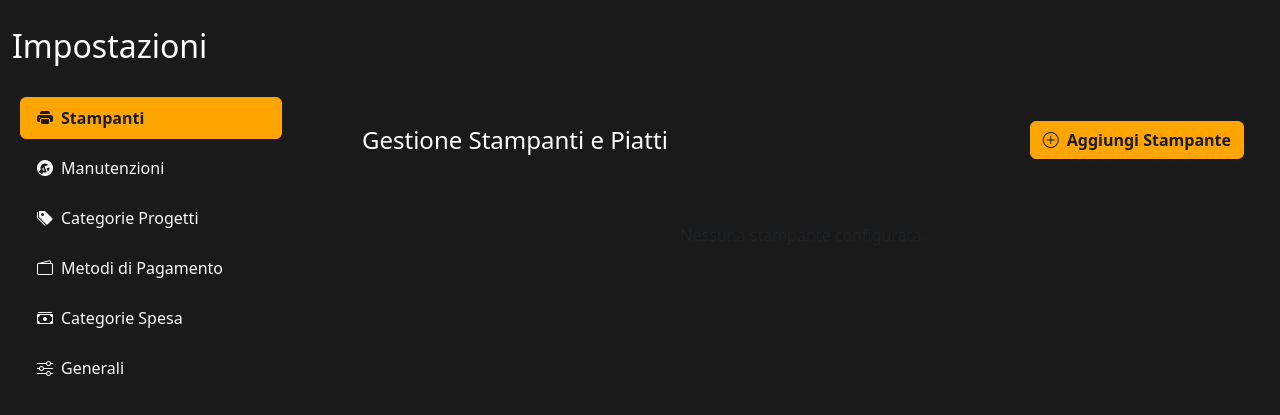
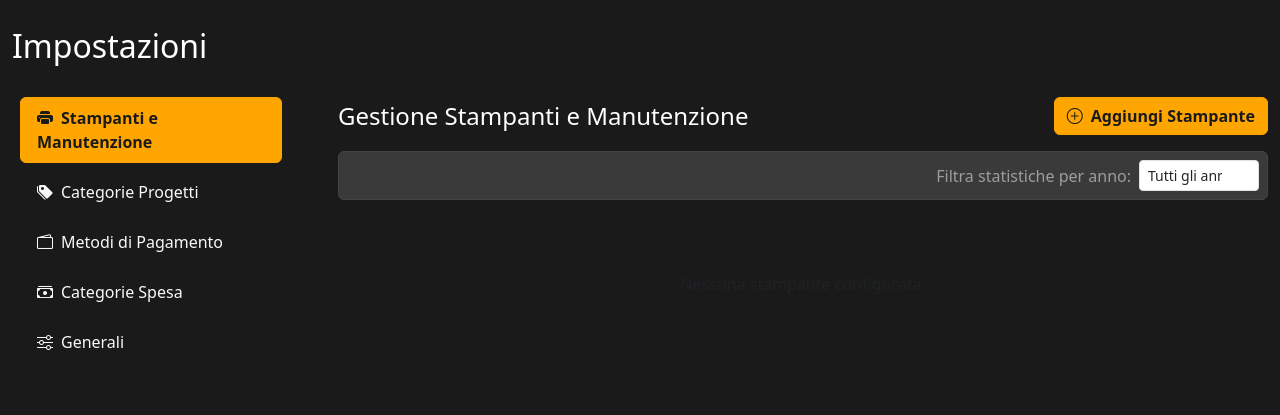
Before and after one commit to 3D-MAGE/app3dmage, a Django app: page /settings/ in a window 1280 px wide. Shown: the part 67-482 px from the top of the page. Run offline with Django 5.2, Linux system fonts and the light colour scheme; the visitor is signed in with stand-in values (Sample User, id 1); data comes from the database, SQL or seed files in the repository; data that the repository does not hold is empty.

Commit message:
Bugfix Filamenti e aggiornamento Settings

```diff
--- a/app_3dmage_management/static/js/settings.js
+++ b/app_3dmage_management/static/js/settings.js
@@ -99,7 +99,7 @@ document.addEventListener('DOMContentLoaded', function () {
         });
     });
 
-    // NUOVO: Logica per il reset del contatore di manutenzione
+    // Logica per il reset del contatore di manutenzione
     document.querySelectorAll('.reset-maintenance-btn').forEach(button => {
         button.addEventListener('click', function() {
             const printerId = this.dataset.printerId;
@@ -135,41 +135,33 @@ document.addEventListener('DOMContentLoaded', function () {
                 const newTheme = e.target.value;
                 localStorage.setItem('theme', newTheme);
                 if (newTheme === 'light') {
-                    document.body.classList.add('light-theme');
+                    document.documentElement.classList.add('light-theme');
                 } else {
-                    document.body.classList.remove('light-theme');
+                    document.documentElement.classList.remove('light-theme');
                 }
             }
+        });
+    }
+
+    // NUOVO: Logica per l'auto-submit del filtro per anno
+    const yearFilterForm = document.getElementById('yearFilterForm');
+    if (yearFilterForm) {
+        const yearSelect = yearFilterForm.querySelector('select');
+        yearSelect.addEventListener('change', function() {
+            yearFilterForm.submit();
         });
     }
 });
 
 // Funzione helper per ottenere il cookie CSRF (se non già globale)
 function getCookie(name) {
-    let cookieValue = null;
-    if (document.cookie && document.cookie !== '') {
-        const cookies = document.cookie.split(';');
-        for (let i = 0; i < cookies.length; i++) {
-            const cookie = cookies[i].trim();
-            if (cookie.substring(0, name.length + 1) === (name + '=')) {
-                cookieValue = decodeURIComponent(cookie.substring(name.length + 1));
-                break;
-            }
-        }
-    }
+// ... existing code ...
     return cookieValue;
 }
 
 // Funzione helper per mostrare toast (se non già globale)
 function showToast(message, type = 'success') {
-    const toastEl = document.getElementById('appToast');
-    if (toastEl) {
-        const toastBody = toastEl.querySelector('.toast-body');
-        toastEl.classList.remove('bg-success', 'bg-danger', 'bg-warning', 'bg-info');
-        const bgColor = type === 'error' ? 'danger' : type;
-        toastEl.classList.add(`bg-${bgColor}`);
-        toastBody.textContent = message;
-        new bootstrap.Toast(toastEl).show();
+// ... existing code ...
     } else {
         console.log(`Toast (${type}): ${message}`);
     }
--- a/app_3dmage_management/templates/app_3dmage_management/settings.html
+++ b/app_3dmage_management/templates/app_3dmage_management/settings.html
@@ -11,8 +11,8 @@
     <!-- Menu di Navigazione Verticale -->
     <div class="col-md-3">
         <div class="nav flex-column nav-pills settings-nav" id="v-pills-tab" role="tablist" aria-orientation="vertical">
-            <button class="nav-link active text-start" id="v-pills-printers-tab" data-bs-toggle="pill" data-bs-target="#v-pills-printers" type="button" role="tab" aria-controls="v-pills-printers" aria-selected="true"><i class="bi bi-printer-fill me-2"></i>Stampanti</button>
-            <button class="nav-link text-start" id="v-pills-maintenance-tab" data-bs-toggle="pill" data-bs-target="#v-pills-maintenance" type="button" role="tab"><i class="bi bi-wrench-adjustable-circle-fill me-2"></i>Manutenzioni</button>
+            {# MODIFICA: Accorpata la sezione Stampanti e Manutenzione #}
+            <button class="nav-link active text-start" id="v-pills-printers-tab" data-bs-toggle="pill" data-bs-target="#v-pills-printers" type="button" role="tab" aria-controls="v-pills-printers" aria-selected="true"><i class="bi bi-printer-fill me-2"></i>Stampanti e Manutenzione</button>
             <button class="nav-link text-start" id="v-pills-categories-tab" data-bs-toggle="pill" data-bs-target="#v-pills-categories" type="button" role="tab" aria-controls="v-pills-categories" aria-selected="false"><i class="bi bi-tags-fill me-2"></i>Categorie Progetti</button>
             <button class="nav-link text-start" id="v-pills-payment-methods-tab" data-bs-toggle="pill" data-bs-target="#v-pills-payment-methods" type="button" role="tab" aria-controls="v-pills-payment-methods" aria-selected="false"><i class="bi bi-wallet2 me-2"></i>Metodi di Pagamento</button>
             <button class="nav-link text-start" id="v-pills-expense-categories-tab" data-bs-toggle="pill" data-bs-target="#v-pills-expense-categories" type="button" role="tab" aria-controls="v-pills-expense-categories" aria-selected="false"><i class="bi bi-cash-stack me-2"></i>Categorie Spesa</button>
@@ -23,28 +23,45 @@
     <!-- Contenuto delle Schede -->
     <div class="col-md-9">
         <div class="tab-content" id="v-pills-tabContent">
-            <!-- Scheda Stampanti -->
-            <div class="tab-pane fade show active p-4 bg-dark-card rounded-3" id="v-pills-printers" role="tabpanel">
+            <!-- NUOVO LAYOUT: Scheda Unificata Stampanti e Manutenzione -->
+            <div class="tab-pane fade show active" id="v-pills-printers" role="tabpanel">
                 <div class="d-flex justify-content-between align-items-center mb-3">
-                    <h4 class="text-white mb-0">Gestione Stampanti e Piatti</h4>
+                    <h4 class="text-white mb-0">Gestione Stampanti e Manutenzione</h4>
                      <button class="btn btn-primary-custom" data-bs-toggle="modal" data-bs-target="#addPrinterModal"><i class="bi bi-plus-circle me-1"></i> Aggiungi Stampante</button>
                 </div>
-                <div class="accordion accordion-flush" id="printersAccordion">
+
+                <!-- NUOVO: Filtro per Anno per Costo Elettricità -->
+                <div class="card bg-dark-card-lighter mb-4">
+                    <div class="card-body d-flex justify-content-end align-items-center p-2">
+                        <form id="yearFilterForm" method="get" class="d-flex align-items-center">
+                            <label for="year-filter" class="form-label me-2 mb-0 text-white-50">Filtra statistiche per anno:</label>
+                            <select name="year" id="year-filter" class="form-select form-select-sm" style="width: 120px;">
+                                <option value="">Tutti gli anni</option>
+                                {% for year in available_years %}
+                                <option value="{{ year }}" {% if selected_year == year %}selected{% endif %}>{{ year }}</option>
+                                {% endfor %}
+                            </select>
+                        </form>
+                    </div>
+                </div>
+
                 {% for printer in printers %}
-                    <div class="accordion-item bg-dark-card text-white">
-                        <h2 class="accordion-header d-flex align-items-center" id="heading-{{ printer.id }}">
-                            <button class="accordion-button bg-transparent text-white collapsed shadow-none py-3" type="button" data-bs-toggle="collapse" data-bs-target="#collapse-{{ printer.id }}">
-                                <i class="bi bi-printer-fill me-3 fs-5 text-primary-custom"></i>
-                                <span class="fw-bold me-auto">{{ printer.name }} <small class="text-muted">({{ printer.model }})</small></span>
-                                <span class="badge rounded-pill bg-secondary me-2">{{ printer.plate_count }} Piatti</span>
-                            </button>
-                            <div class="ms-2 item-actions">
+                <div class="card bg-dark-card mb-4">
+                    <div class="card-header d-flex justify-content-between align-items-center">
+                         <h5 class="mb-0 text-white">
+                            <i class="bi bi-printer me-2 text-primary-custom"></i>
+                            {{ printer.name }} <small class="text-muted">({{ printer.model }})</small>
+                        </h5>
+                        <div>
                             <button class="btn btn-sm btn-outline-light edit-btn" data-type="printer" data-id="{{ printer.id }}" data-bs-toggle="modal" data-bs-target="#editModal" title="Modifica Stampante"><i class="bi bi-pencil-fill"></i></button>
                             <button class="btn btn-sm btn-outline-danger delete-btn" data-type="printer" data-id="{{ printer.id }}" title="Elimina Stampante"><i class="bi bi-trash-fill"></i></button>
                         </div>
-                        </h2>
-                        <div id="collapse-{{ printer.id }}" class="accordion-collapse collapse" data-bs-parent="#printersAccordion">
-                            <div class="accordion-body border-top border-secondary">
+                    </div>
+                    <div class="card-body">
+                        <div class="row g-4">
+                            <!-- Colonna Piatti -->
+                            <div class="col-lg-4 border-end-lg border-secondary">
+                                <h6 class="mb-3">Piatti di Stampa <span class="badge rounded-pill bg-secondary align-middle">{{ printer.plate_count }}</span></h6>
                                 {% if printer.plates.all %}
                                 <ul class="list-group list-group-flush settings-list-group">
                                     {% for plate in printer.plates.all %}
@@ -60,39 +77,36 @@
                                 {% else %}<p class="text-muted small mb-0">Nessun piatto associato.</p>{% endif %}
                                 <button class="btn btn-sm btn-outline-success mt-3 add-plate-btn" data-printer-id="{{ printer.id }}" data-bs-toggle="modal" data-bs-target="#addPlateModal"><i class="bi bi-plus-lg"></i> Aggiungi Piatto</button>
                             </div>
+
+                            <!-- Colonna Statistiche -->
+                            <div class="col-lg-8">
+                                <h6 class="mb-3">Statistiche e Costi</h6>
+                                <div class="row text-center maintenance-counters mb-3">
+                                    <div class="col-md-4 border-end border-secondary">
+                                        <h6 class="text-muted text-uppercase small">Ore Stampa Totali</h6>
+                                        <p class="fs-5 fw-bold mb-0 text-primary-custom">{{ printer.total_print_time_formatted }}</p>
+                                    </div>
+                                    <div class="col-md-4 border-end border-secondary">
+                                        <h6 class="text-muted text-uppercase small">Da Ultimo Reset</h6>
+                                        <p class="fs-5 fw-bold mb-0 text-primary-custom">{{ printer.partial_print_time_formatted }}</p>
+                                    </div>
+                                    <div class="col-md-4">
+                                        <h6 class="text-muted text-uppercase small">Costo Corrente {% if selected_year %}({{ selected_year }}){% endif %}</h6>
+                                        <p class="fs-5 fw-bold mb-0 text-success">{{ printer.annotated_electricity_cost|floatformat:2 }}€</p>
                                     </div>
                                 </div>
-                    {% empty %}<div class="text-center text-muted p-5">Nessuna stampante configurata.</div>{% endfor %}
-                </div>
+                                <div class="text-center mb-4">
+                                    <button class="btn btn-sm btn-outline-warning reset-maintenance-btn" data-printer-id="{{ printer.id }}" title="Azzera il contatore parziale delle ore di stampa">
+                                        <i class="bi bi-arrow-counterclockwise"></i> Resetta Contatore Ore Parziali
+                                    </button>
                                 </div>
 
-            <!-- Scheda Manutenzioni (NUOVO LAYOUT) -->
-            <div class="tab-pane fade p-4 bg-dark-card rounded-3" id="v-pills-maintenance" role="tabpanel">
-                <div class="d-flex justify-content-between align-items-center mb-4">
-                    <h4 class="text-white mb-0">Registro Manutenzioni</h4>
-                    <button class="btn btn-primary-custom" data-bs-toggle="modal" data-bs-target="#addMaintenanceModal"><i class="bi bi-plus-circle me-1"></i> Aggiungi Log</button>
+                                <hr class="border-secondary my-3">
+
+                                <div class="d-flex justify-content-between align-items-center mb-3">
+                                    <h6 class="mb-0">Registro Manutenzioni <span class="badge rounded-pill bg-secondary align-middle">{{ printer.maintenance_count }}</span></h6>
+                                    <button class="btn btn-sm btn-outline-info" data-bs-toggle="modal" data-bs-target="#addMaintenanceModal"><i class="bi bi-plus-lg"></i> Aggiungi Log</button>
                                 </div>
-                {% for printer in printers %}
-                <div class="card maintenance-card bg-dark-card-lighter mb-4">
-                    <div class="card-header d-flex justify-content-between align-items-center">
-                        <h5 class="mb-0 text-white"><i class="bi bi-printer me-2"></i>{{ printer.name }}</h5>
-                        <button class="btn btn-sm btn-outline-warning reset-maintenance-btn" data-printer-id="{{ printer.id }}" title="Azzera il contatore parziale delle ore di stampa">
-                            <i class="bi bi-arrow-counterclockwise"></i> Resetta Contatore
-                        </button>
-                    </div>
-                    <div class="card-body">
-                        <div class="row text-center maintenance-counters">
-                            <div class="col-6 border-end border-secondary">
-                                <h6 class="text-muted text-uppercase small">Ore di Stampa Totali</h6>
-                                <p class="fs-4 fw-bold mb-0 text-primary-custom">{{ printer.total_print_time_formatted }}</p>
-                            </div>
-                            <div class="col-6">
-                                <h6 class="text-muted text-uppercase small">Da Ultima Manutenzione</h6>
-                                <p class="fs-4 fw-bold mb-0 text-primary-custom">{{ printer.partial_print_time_formatted }}</p>
-                            </div>
-                        </div>
-                        <hr class="border-secondary my-4">
-                        <h6 class="mb-3">Log Interventi <span class="badge rounded-pill bg-secondary align-middle">{{ printer.maintenance_count }}</span></h6>
                                 <ul class="list-group list-group-flush maintenance-log-list">
                                     {% for log in printer.maintenance_logs.all %}
                                         <li class="list-group-item bg-transparent px-0 py-2 text-white-50">
@@ -106,8 +120,10 @@
                                 </ul>
                             </div>
                         </div>
+                    </div>
+                </div>
                 {% empty %}
-                <p class="text-center text-muted p-5">Nessuna stampante configurata.</p>
+                <div class="text-center text-muted p-5">Nessuna stampante configurata.</div>
                 {% endfor %}
             </div>
 
--- a/app_3dmage_management/views.py
+++ b/app_3dmage_management/views.py
@@ -185,33 +185,36 @@ def filament_dashboard(request):
     order = request.GET.get('order', 'asc')
     order_prefix = '-' if order == 'desc' else ''
 
+    # Sottoquery per contare le bobine attive per ciascun filamento
     active_spool_count_subquery = Spool.objects.filter(
         filament=OuterRef('pk'),
         is_active=True
     ).values('filament').annotate(c=Count('id')).values('c')
 
+    # Annotiamo il conteggio su TUTTI i filamenti
     all_filaments = Filament.objects.annotate(
-        active_spool_count=Coalesce(Subquery(active_spool_count_subquery, output_field=IntegerField()), 0)
+        annotated_active_spool_count=Coalesce(Subquery(active_spool_count_subquery, output_field=IntegerField()), 0)
     )
 
-    active_filaments_query = all_filaments.filter(active_spool_count__gt=0)
-
-    # Subquery per il peso iniziale delle bobine attive
+    # Filtriamo i filamenti che hanno almeno una bobina attiva
+    active_filaments_query = all_filaments.filter(annotated_active_spool_count__gt=0)
+
+    # Sottoquery per il peso iniziale delle bobine attive
     active_initial_weight_subquery = Spool.objects.filter(
         filament=OuterRef('pk'), is_active=True
     ).values('filament').annotate(s=Sum('initial_weight_g')).values('s')
 
-    # Subquery per il peso usato dalle bobine attive
+    # Sottoquery per il peso usato dalle bobine attive
     active_used_weight_subquery = FilamentUsage.objects.filter(
         spool__filament=OuterRef('pk'), spool__is_active=True, print_file__status__in=['DONE', 'FAILED']
     ).values('spool__filament').annotate(s=Sum('grams_used')).values('s')
 
-    # *** FIX: Subquery per la correzione manuale del peso ***
+    # Sottoquery per la correzione manuale del peso
     active_adjustment_subquery = Spool.objects.filter(
         filament=OuterRef('pk'), is_active=True
     ).values('filament').annotate(s=Sum('weight_adjustment')).values('s')
 
-    # *** FIX: Annotazioni aggiornate per includere la correzione ***
+    # Annotazioni aggiornate per calcolare il peso rimanente
     active_filaments_query = active_filaments_query.annotate(
         annotated_total_initial_weight=Coalesce(Subquery(active_initial_weight_subquery, output_field=DecimalField()), Decimal('0.00')),
         annotated_total_used_weight=Coalesce(Subquery(active_used_weight_subquery, output_field=DecimalField()), Decimal('0.00')),
@@ -223,7 +226,8 @@ def filament_dashboard(request):
         )
     )
 
-    valid_sort_fields = ['material', 'brand', 'color_name', 'annotated_remaining_weight', 'annotated_total_used_weight']
+    # NUOVA FUNZIONALITÀ: Aggiunto `annotated_active_spool_count` ai campi validi per l'ordinamento
+    valid_sort_fields = ['material', 'brand', 'color_name', 'annotated_remaining_weight', 'annotated_total_used_weight', 'annotated_active_spool_count']
     if sort_by not in valid_sort_fields:
         sort_by = 'material'
 
@@ -234,7 +238,8 @@ def filament_dashboard(request):
 
     active_filaments = active_filaments_query.order_by(*order_fields)
 
-    exhausted_filaments_query = all_filaments.filter(active_spool_count=0, spools__isnull=False).distinct()
+    # Filamenti esauriti (quelli con 0 bobine attive ma che hanno avuto bobine in passato)
+    exhausted_filaments_query = all_filaments.filter(annotated_active_spool_count=0, spools__isnull=False).distinct()
 
     total_used_weight_subquery = FilamentUsage.objects.filter(
         spool__filament=OuterRef('pk'), print_file__status__in=['DONE', 'FAILED']
@@ -1218,7 +1223,9 @@ def add_filament(request):
     form = FilamentForm(request.POST)
     if form.is_valid():
         form.save()
-    return redirect('filament_dashboard')
+        # BUG 1 FIX: Risponde con JSON per la gestione AJAX, invece di un redirect
+        return JsonResponse({'status': 'ok'})
+    return JsonResponse({'status': 'error', 'errors': form.errors.as_json()}, status=400)
 
 @require_POST
 @login_required
@@ -1292,10 +1299,11 @@ def _handle_filament_data(request, print_file, filament_data_json, wasted_grams_
 
 @login_required
 def api_get_all_filaments(request):
-    filaments = Filament.objects.annotate(
-        num_active_spools=Count('spools', filter=Q(spools__is_active=True))
-    ).filter(num_active_spools__gt=0).order_by('material', 'brand', 'color_name')
-
+    # BUG 1 FIX: Questa API ora fornisce sempre l'elenco più aggiornato dei filamenti,
+    # che verrà richiamata dopo l'aggiunta di un nuovo tipo.
+    # Ho rimosso il filtro sulle bobine attive per popolare correttamente il dropdown
+    # anche con filamenti a cui non è ancora stata associata una bobina.
+    filaments = Filament.objects.all().order_by('material', 'brand', 'color_name')
     data = [{'id': f.id, 'name': str(f), 'color_hex': f.color_hex} for f in filaments]
     return JsonResponse(data, safe=False)
 
@@ -1310,7 +1318,6 @@ def api_get_filament_spools(request, filament_id):
             print_file__status__in=['DONE', 'FAILED']
         ).aggregate(total=Sum('grams_used'))['total'] or Decimal('0')
 
-        # *** FIX: Calcolo del peso rimanente aggiornato per includere la correzione ***
         remaining = (Decimal(spool.initial_weight_g) + spool.weight_adjustment) - used_on_spool
 
         spool_data = {
@@ -1518,6 +1525,25 @@ def delete_expense(request, expense_id):
 
 @login_required
 def settings_dashboard(request):
+    year_filter = request.GET.get('year', '')
+    electricity_cost_obj, _ = GlobalSetting.objects.get_or_create(
+        key='electricity_cost_kwh',
+        defaults={'value': Decimal('0.25')}
+    )
+    electricity_cost_kwh = electricity_cost_obj.value
+
+    # BUG FIX: La riga seguente causava un FieldError.
+    # Il metodo corretto è estrarre gli oggetti 'date' e poi ottenere l'attributo 'year' da ciascuno.
+    available_years_dates = Project.objects.filter(
+        status='DONE',
+        completed_at__isnull=False
+    ).dates('completed_at', 'year', order='DESC')
+    available_years = [d.year for d in available_years_dates]
+
+    annotation_filter = Q(print_files__status='DONE')
+    if year_filter and year_filter.isdigit():
+        annotation_filter &= Q(print_files__project__completed_at__year=int(year_filter))
+
     printers_query = Printer.objects.prefetch_related('plates', 'maintenance_logs').annotate(
         plate_count=Count('plates', distinct=True),
         maintenance_count=Count('maintenance_logs', distinct=True),
@@ -1530,7 +1556,16 @@ def settings_dashboard(request):
             'print_files__print_time_seconds',
             filter=Q(print_files__status='DONE', print_files__project__completed_at__gte=F('last_maintenance_reset')),
             distinct=True
-        ), 0)
+        ), 0),
+        annotated_electricity_cost=Coalesce(Sum(
+            ExpressionWrapper(
+                (F('print_files__print_time_seconds') / Decimal(3600.0)) *
+                (F('power_consumption') / Decimal(1000.0)) *
+                electricity_cost_kwh,
+                output_field=DecimalField()
+            ),
+            filter=annotation_filter
+        ), Decimal('0.00'))
     ).order_by('name')
 
     printers = []
@@ -1551,15 +1586,10 @@ def settings_dashboard(request):
     payment_methods = PaymentMethod.objects.annotate(expense_count=Count('expense'), sale_count=Count('stockitem')).order_by('name')
     expense_categories = ExpenseCategory.objects.annotate(expense_count=Count('expense')).order_by('name')
 
-    electricity_cost_obj, _ = GlobalSetting.objects.get_or_create(
-        key='electricity_cost_kwh',
-        defaults={'value': Decimal('0.25')}
-    )
     wear_tear_obj, _ = GlobalSetting.objects.get_or_create(
         key='wear_tear_coefficient',
         defaults={'value': Decimal('0.10')}
     )
-
     initial_data = {
         'electricity_cost': electricity_cost_obj.value,
         'wear_tear_coefficient': wear_tear_obj.value
@@ -1577,7 +1607,9 @@ def settings_dashboard(request):
         'expense_category_form': ExpenseCategoryForm(),
         'maintenance_form': MaintenanceLogForm(),
         'general_settings_form': GeneralSettingsForm(initial=initial_data),
-        'page_title': 'Impostazioni'
+        'page_title': 'Impostazioni',
+        'available_years': available_years,
+        'selected_year': int(year_filter) if year_filter.isdigit() else None,
     }
     return render(request, 'app_3dmage_management/settings.html', context)
 
```
Also changed, not shown: app_3dmage_management/static/js/filaments.js (+72 -91 lines), app_3dmage_management/templates/app_3dmage_management/filaments.html (+8 -5 lines). Lines whose indentation alone changed are shown as unchanged.
